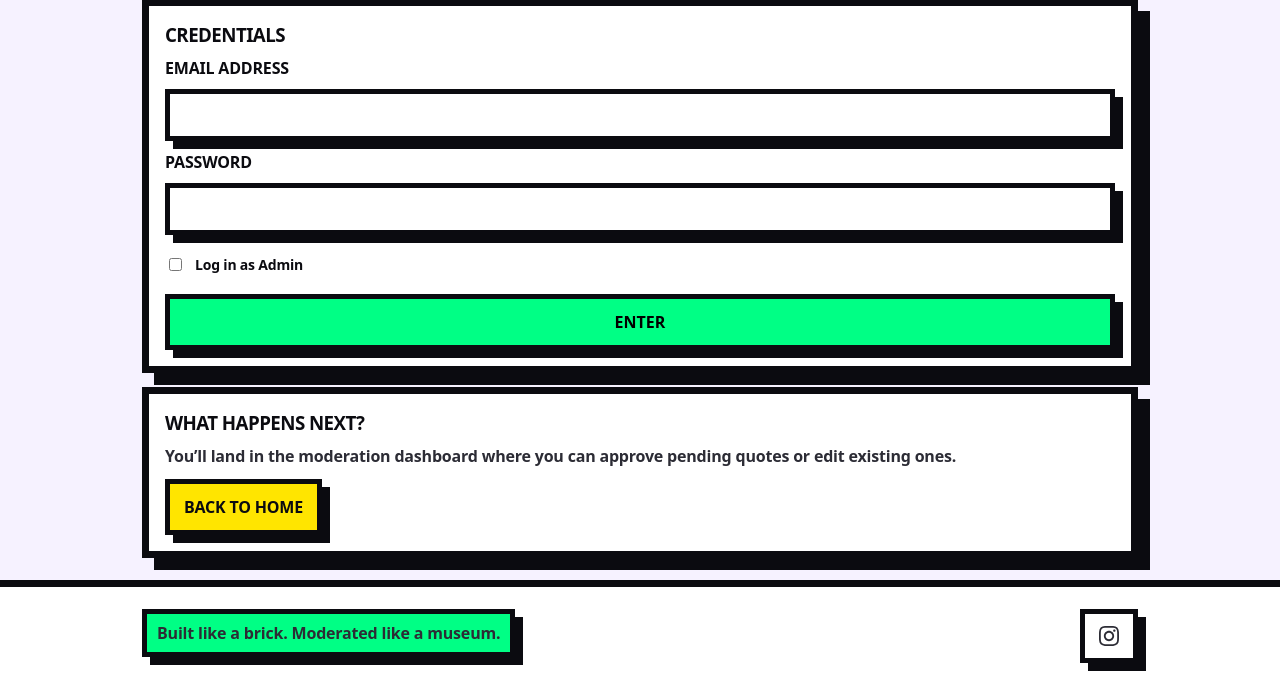
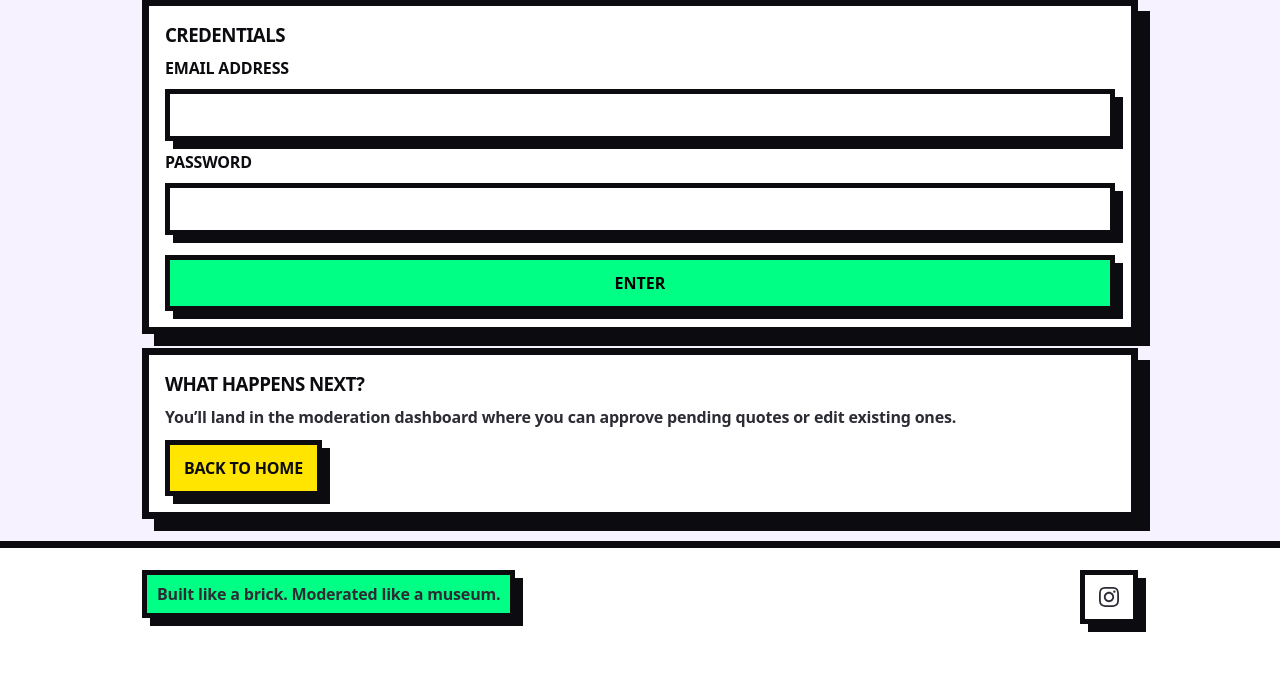
Before and after one commit to mortalnow/dan-s-bullshit, a FastAPI app: page /admin/login in a window 1280 px wide. Shown: the part 202-887 px from the top of the page. After the commit the page ends 848 px from the top, so only its background shows below. Run offline with FastAPI, Linux system fonts and the light colour scheme.

Commit message:
Remove Admin Login toggle and automate role detection
- Removed 'Log in as Admin' checkbox from admin_login.html
- Updated admin_login route in main.py to detect role automatically
- Updated test_user_flow.py to remove as_admin field from login tests

```diff
--- a/app/main.py
+++ b/app/main.py
@@ -362,7 +362,6 @@ async def admin_login(
     request: Request,
     email: Optional[str] = Form(None),
     token: str = Form(...),
-    as_admin: bool = Form(False),
     settings: Settings = Depends(get_settings),
     db: QuoteStore = Depends(get_db_client),
 ):
@@ -371,19 +370,15 @@ async def admin_login(
     if not email_clean:
         raise HTTPException(status_code=status.HTTP_400_BAD_REQUEST, detail="Email is required")
 
-    # Try .env admins first if logging in as admin
+    # Try .env admins first
     creds = settings.admin_creds
-    if as_admin and email_clean in creds and token == creds[email_clean]:
+    if email_clean in creds and token == creds[email_clean]:
         cookie_value = f"{email_clean}:{token}:admin"
     else:
         # Check database - unified users collection
         user = await db.get_user_by_email(email_clean, is_admin=False)
         if not user or user.password != token:
             raise HTTPException(status_code=status.HTTP_401_UNAUTHORIZED, detail="Invalid email or password")
-
-        # If trying to login as admin but user is not admin, reject
-        if as_admin and not user.is_admin:
-            raise HTTPException(status_code=status.HTTP_403_FORBIDDEN, detail="Not an admin")
 
         # Use actual role from database
         role = "admin" if user.is_admin else "user"
--- a/app/templates/admin_login.html
+++ b/app/templates/admin_login.html
@@ -9,12 +9,7 @@
       <label for="token">Password</label>
       <input id="token" name="token" type="password" required />
 
-      <div style="display: flex; align-items: center; gap: 10px; margin: 10px 0;">
-        <input type="checkbox" id="as_admin" name="as_admin" value="true" style="width: auto; box-shadow: none;">
-        <label for="as_admin" style="text-transform: none; font-size: 14px; cursor: pointer;">Log in as Admin</label>
-      </div>
-
-      <button class="btn primary" type="submit">Enter</button>
+      <button class="btn primary" type="submit" style="margin-top: 10px;">Enter</button>
     </form>
   </div>
   <div class="card">
--- a/scripts/test_user_flow.py
+++ b/scripts/test_user_flow.py
@@ -173,7 +173,6 @@ class TestUserFlow:
             data={
                 "email": self.admin_email,
                 "token": self.admin_password,
-                "as_admin": "true",
             },
             allow_redirects=False,
         )
@@ -232,7 +231,6 @@ class TestUserFlow:
             data={
                 "email": self.test_user_email,
                 "token": self.test_user_password,
-                "as_admin": "",  # Not logging in as admin
             },
             allow_redirects=False,
         )
```
